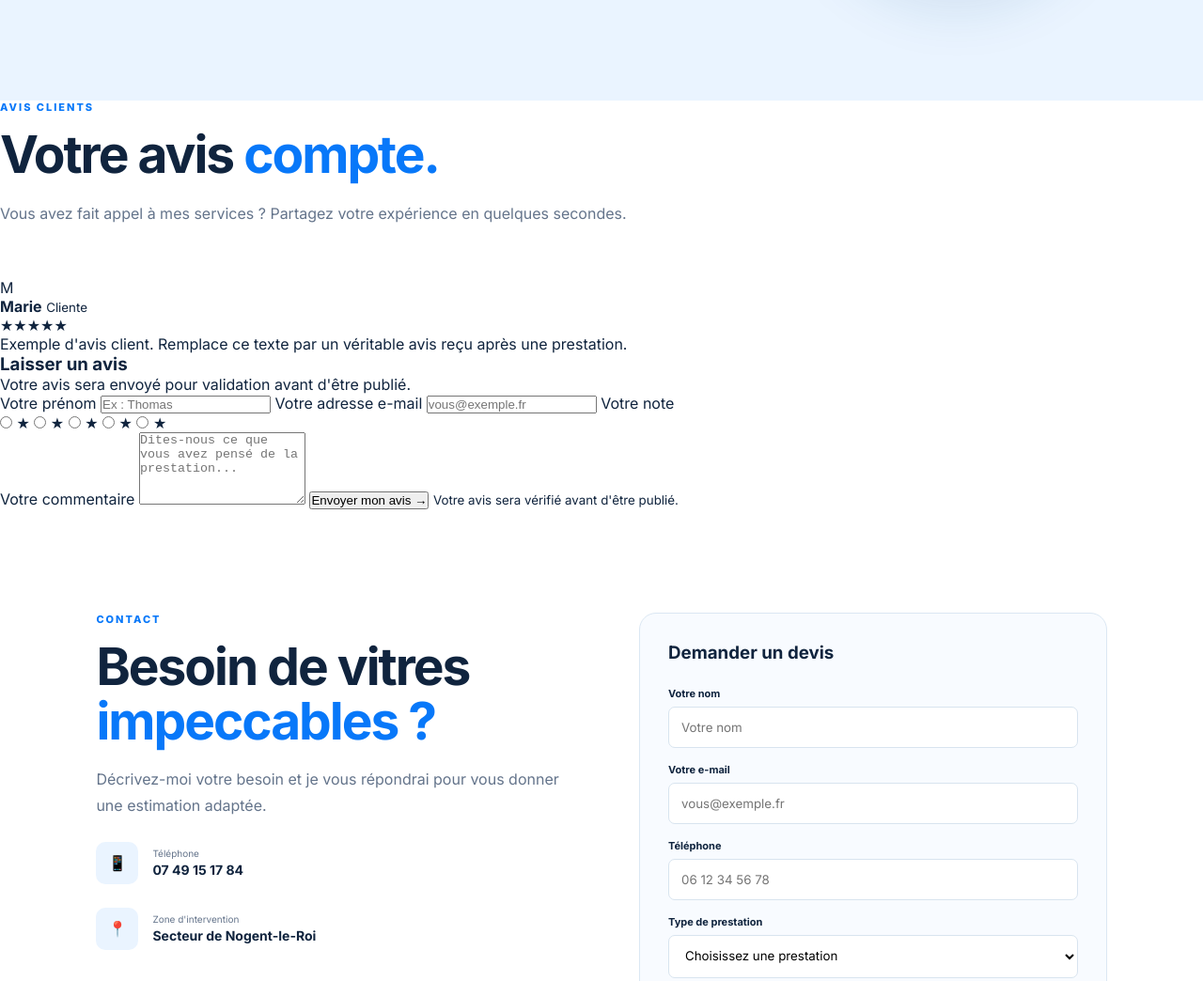
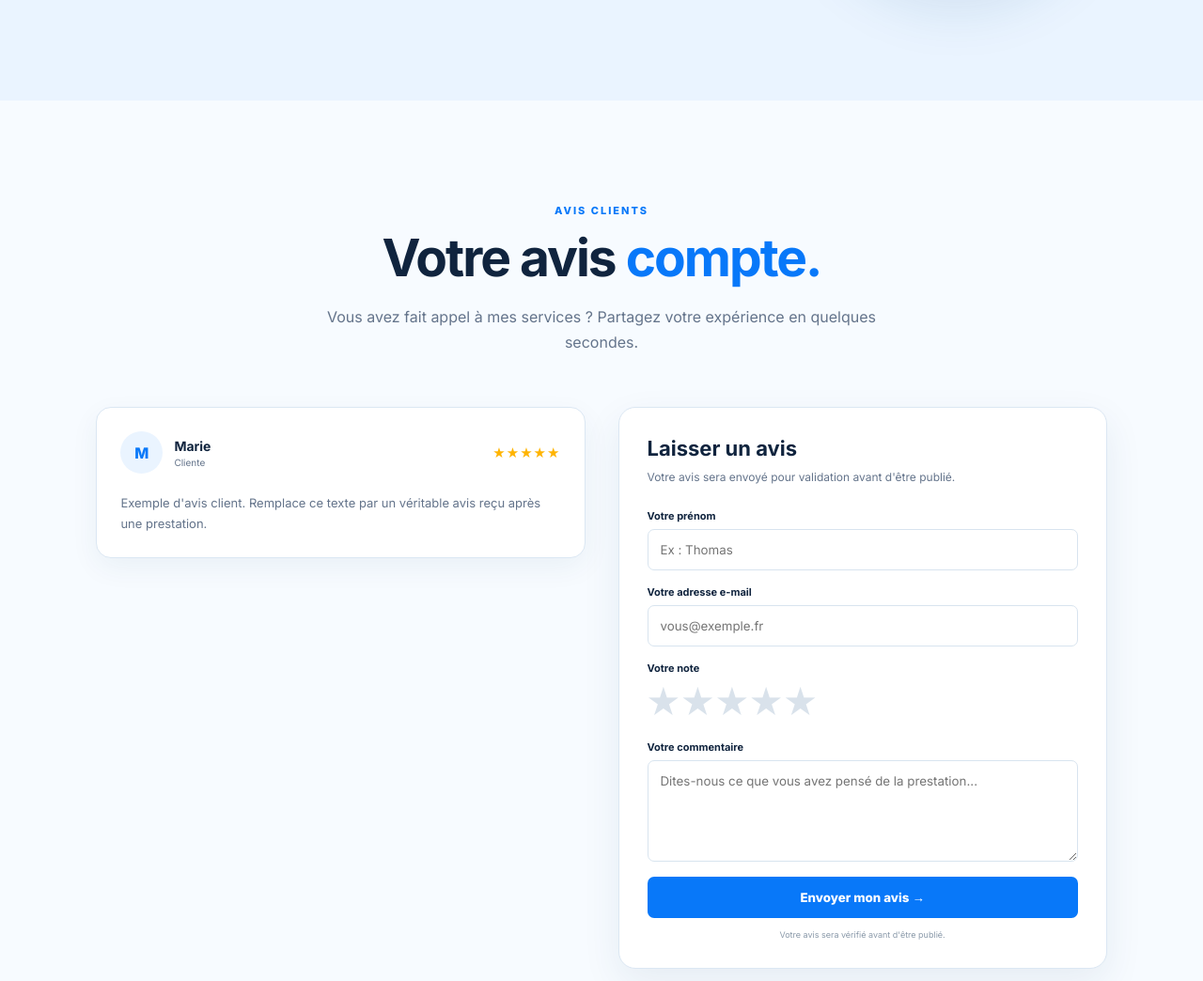
Before and after one commit to Kytrax/lavage-vitres, a plain HTML site: page index.html in a window 1280 px wide. Shown: the part 3601-4645 px from the top of the page at 94% size. Drawn offline with Linux system fonts and the light colour scheme.

Commit message:
Update style.css

```diff
--- a/style.css
+++ b/style.css
@@ -780,3 +780,255 @@ footer small {
   }
 
 }
+
+/* =========================
+   AVIS CLIENTS
+========================= */
+
+.reviews-section {
+  padding: 110px 8%;
+  background: #f7fbff;
+}
+
+.reviews-heading {
+  margin-left: auto;
+  margin-right: auto;
+  text-align: center;
+}
+
+.reviews-heading p {
+  max-width: 600px;
+  margin: auto;
+}
+
+.reviews-container {
+  max-width: 1100px;
+  margin: 50px auto 0;
+
+  display: grid;
+  grid-template-columns: 1fr 1fr;
+  gap: 35px;
+
+  align-items: start;
+}
+
+/* LISTE DES AVIS */
+
+.reviews-list {
+  display: grid;
+  gap: 18px;
+}
+
+.review-card {
+  background: white;
+  border: 1px solid var(--border);
+  border-radius: 16px;
+  padding: 25px;
+
+  box-shadow: 0 10px 30px rgba(21, 66, 104, .06);
+}
+
+.review-top {
+  display: flex;
+  align-items: center;
+  gap: 12px;
+}
+
+.review-avatar {
+  width: 45px;
+  height: 45px;
+
+  border-radius: 50%;
+
+  background: var(--light-blue);
+  color: var(--blue);
+
+  display: flex;
+  align-items: center;
+  justify-content: center;
+
+  font-weight: 800;
+}
+
+.review-top strong {
+  display: block;
+  font-size: 14px;
+}
+
+.review-top small {
+  display: block;
+  margin-top: 3px;
+
+  color: var(--muted);
+  font-size: 10px;
+}
+
+.stars {
+  margin-left: auto;
+
+  color: #ffb400;
+  font-size: 15px;
+  letter-spacing: 1px;
+}
+
+.review-card p {
+  margin-top: 20px;
+
+  color: var(--muted);
+  font-size: 13px;
+  line-height: 1.7;
+}
+
+/* FORMULAIRE */
+
+.review-form-card {
+  background: white;
+
+  border: 1px solid var(--border);
+  border-radius: 18px;
+
+  padding: 30px;
+
+  box-shadow: 0 15px 40px rgba(21, 66, 104, .08);
+}
+
+.review-form-card h3 {
+  font-size: 22px;
+  margin-bottom: 8px;
+}
+
+.review-form-intro {
+  color: var(--muted);
+  font-size: 12px;
+  line-height: 1.6;
+
+  margin-bottom: 25px;
+}
+
+.review-form label {
+  display: block;
+
+  font-size: 11px;
+  font-weight: 700;
+
+  margin-bottom: 16px;
+}
+
+.review-form input[type="text"],
+.review-form input[type="email"],
+.review-form textarea {
+  display: block;
+
+  width: 100%;
+
+  margin-top: 7px;
+
+  padding: 13px;
+
+  border: 1px solid #d8e4ef;
+  border-radius: 7px;
+
+  background: white;
+
+  font-family: inherit;
+
+  outline: none;
+
+  transition: .2s;
+}
+
+.review-form input:focus,
+.review-form textarea:focus {
+  border-color: var(--blue);
+  box-shadow: 0 0 0 3px rgba(8, 120, 249, .08);
+}
+
+/* ÉTOILES */
+
+.rating {
+  display: flex;
+  flex-direction: row-reverse;
+
+  justify-content: flex-end;
+
+  gap: 3px;
+
+  margin: -5px 0 20px;
+}
+
+.rating input {
+  display: none;
+}
+
+.rating label {
+  cursor: pointer;
+
+  font-size: 32px;
+
+  color: #d9e2eb;
+
+  margin: 0;
+
+  transition: .15s;
+}
+
+.rating label:hover,
+.rating label:hover ~ label,
+.rating input:checked ~ label {
+  color: #ffb400;
+}
+
+/* BOUTON */
+
+.review-form button {
+  width: 100%;
+
+  padding: 14px;
+
+  border: none;
+  border-radius: 7px;
+
+  background: var(--blue);
+  color: white;
+
+  font-family: inherit;
+
+  font-weight: 800;
+
+  cursor: pointer;
+
+  transition: .2s;
+}
+
+.review-form button:hover {
+  transform: translateY(-2px);
+
+  box-shadow: 0 10px 25px rgba(8, 120, 249, .2);
+}
+
+.privacy-note {
+  display: block;
+
+  text-align: center;
+
+  margin-top: 12px;
+
+  color: #8b9aaa;
+
+  font-size: 9px;
+}
+
+
+/* MOBILE */
+
+@media (max-width: 800px) {
+
+  .reviews-section {
+    padding: 70px 6%;
+  }
+
+  .reviews-container {
+    grid-template-columns: 1fr;
+  }
+
+}
```
